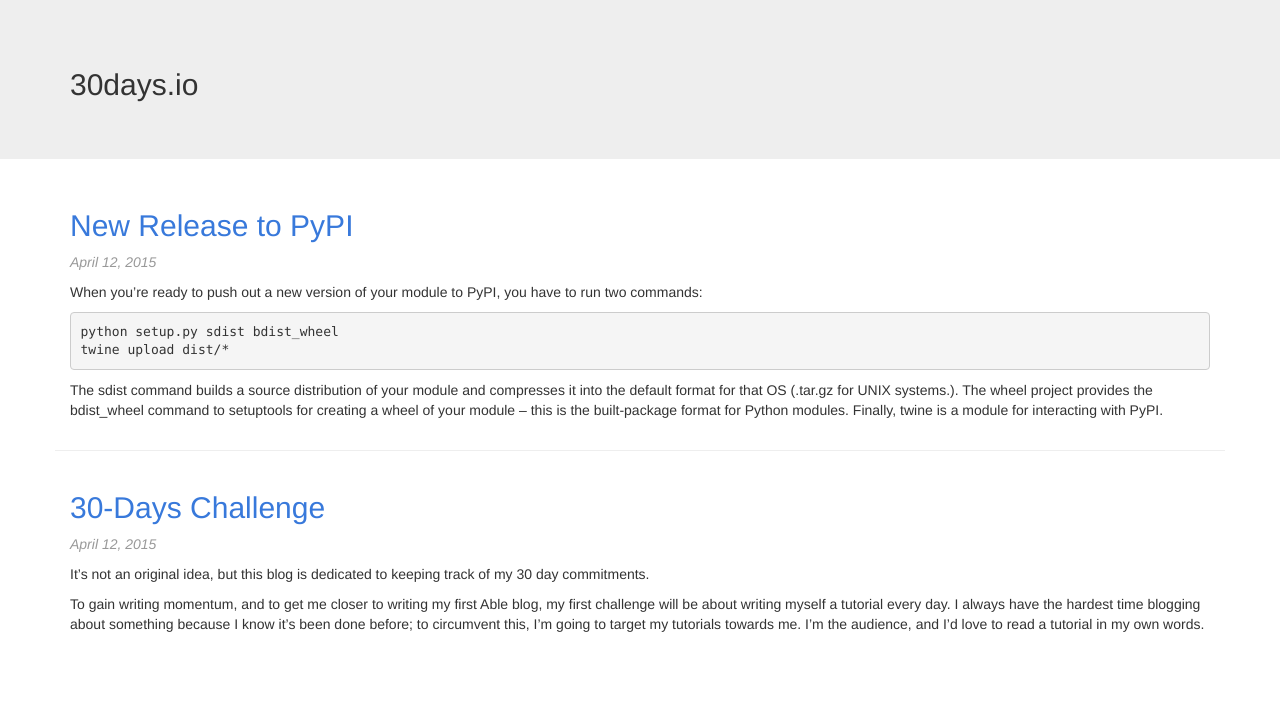
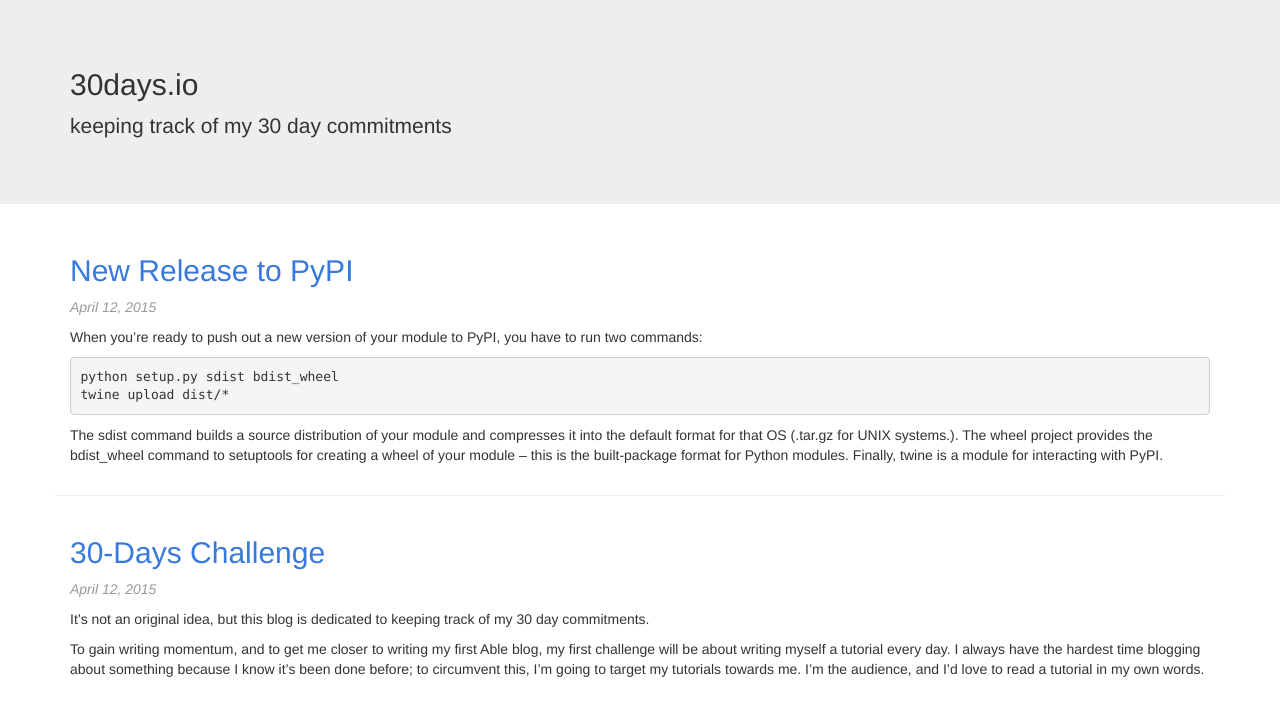
Before and after one commit to cerivera/30days, a Jekyll site: the page built from index.html, in a window 1280 px wide. Shown: the top 716 px of the page. Built offline with Jekyll 4.4.1, drawn with Linux system fonts in a browser that asks for light colours; nearby versions of some CDN libraries; Markdown is read by kramdown in place of the engine named in the settings.

Commit message:
Added site description

```diff
--- a/index.html
+++ b/index.html
@@ -1,11 +1,13 @@
 ---
 layout: default
 title: 30days.io
+description: keeping track of my 30 day commitments
 ---
 
 <div class="jumbotron">
 	<div class="container">
 		<h2>{{ page.title }}</h2>
+        <p>{{ page.description }}<p>
 	</div>
 </div>
 
```
